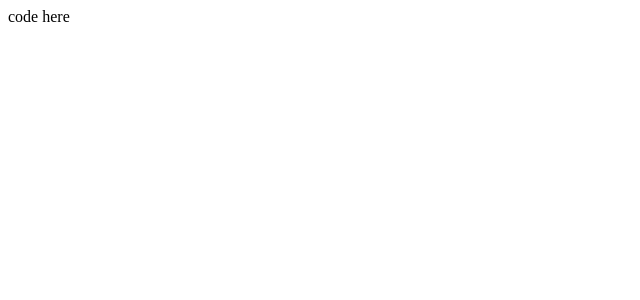
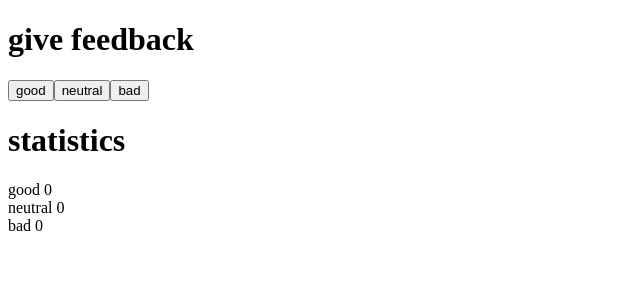
Before and after one commit to carlctha/FSO, a React (Vite) app in the folder part1_section_2/: page / in a window 1280 px wide. Shown: the top 300 px of the page, without its empty margins (0-640 px from the left). Built offline with nearby package versions, Linux system fonts and the light colour scheme.

Commit message:
Exercise 1.6

```diff
--- a/part1_section_2/src/App.jsx
+++ b/part1_section_2/src/App.jsx
@@ -1,4 +1,22 @@
 import { useState } from 'react'
+
+const Header = ({ heading }) => {
+  return (
+    <h1>{heading}</h1>
+  )
+}
+
+const Display = ( {text, value} ) => {
+  return (
+    <div>{text} {value}</div>
+  )
+}
+
+const Button = ( {handleClick, text} ) => {
+  return (
+    <button onClick={handleClick}>{text}</button>
+  )
+}
 
 const App = () => {
   // save clicks of each button to its own state
@@ -6,9 +24,20 @@ const App = () => {
   const [neutral, setNeutral] = useState(0)
   const [bad, setBad] = useState(0)
 
+  const changeValue = (value, setValue, newValue) => {
+    setValue(value + newValue)
+  }
+
   return (
     <div>
-      code here
+      <Header heading="give feedback"/>
+      <Button handleClick={() => changeValue(good, setGood, 1)} text="good"/>
+      <Button handleClick={() => changeValue(neutral, setNeutral, 1)} text="neutral"/>
+      <Button handleClick={() => changeValue(bad, setBad, 1)} text="bad"/>
+      <Header heading="statistics" />
+      <Display value={good} text="good" />
+      <Display value={neutral} text="neutral" />
+      <Display value={bad} text="bad" />
     </div>
   )
 }
```
